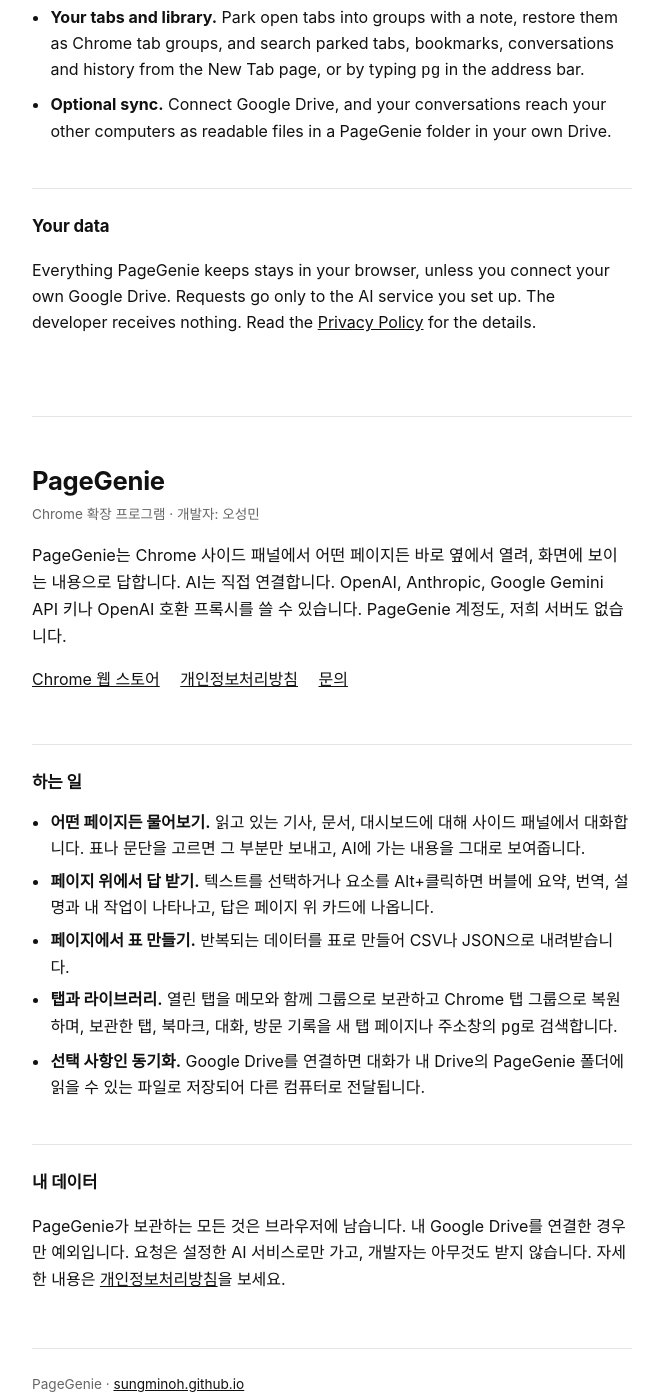
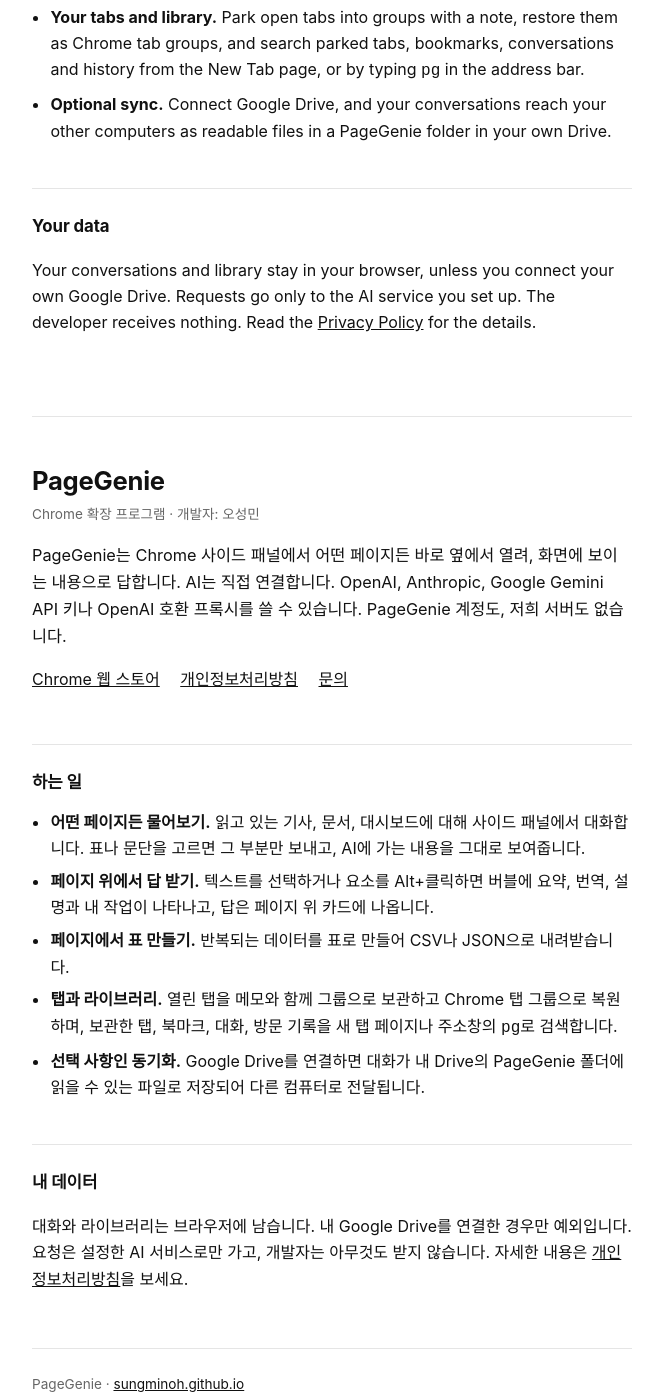
Before and after one commit to sungminoh/sungminoh.github.io, a Jekyll site: the page pages/pagegenie/index.html, which Jekyll copies as it is, in a window 1280 px wide and 1400 px high, scrolled down 673 px. Shown: the whole window, without its empty margins (308-971 px from the left). Built offline with Jekyll 4.4.1, drawn with Linux system fonts in a browser that asks for light colours.

Commit message:
docs: PageGenie home page says what stays in the browser as the policy does
Co-Authored-By: Claude Opus 5.5 <noreply@anthropic.com>

```diff
--- a/pages/pagegenie/index.html
+++ b/pages/pagegenie/index.html
@@ -62,7 +62,7 @@ OpenAI-compatible proxy. There is no PageGenie account and no server of ours.</p
 </ul>
 
 <h2>Your data</h2>
-<p>Everything PageGenie keeps stays in your browser, unless you connect your own Google Drive.
+<p>Your conversations and library stay in your browser, unless you connect your own Google Drive.
 Requests go only to the AI service you set up. The developer receives nothing. Read the
 <a href="privacy/">Privacy Policy</a> for the details.</p>
 
@@ -99,7 +99,7 @@ Requests go only to the AI service you set up. The developer receives nothing. R
 </ul>
 
 <h2>내 데이터</h2>
-<p>PageGenie가 보관하는 모든 것은 브라우저에 남습니다. 내 Google Drive를 연결한 경우만
+<p>대화와 라이브러리는 브라우저에 남습니다. 내 Google Drive를 연결한 경우만
 예외입니다. 요청은 설정한 AI 서비스로만 가고, 개발자는 아무것도 받지 않습니다. 자세한 내용은
 <a href="privacy/#ko">개인정보처리방침</a>을 보세요.</p>
 
```
